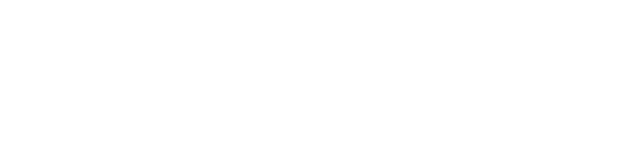
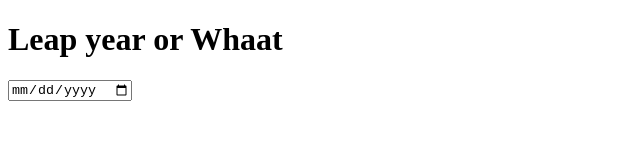
Before and after one commit to BijendraRaut/Leap-year-check, a plain HTML site: page index.html in a window 1280 px wide. Shown: the whole page, without its empty margins (0-640 px from the left). Drawn offline with Linux system fonts and the light colour scheme.

```diff
--- a/index.html
+++ b/index.html
@@ -6,5 +6,8 @@
     <meta name="viewport" content="width=device-width, initial-scale=1.0" />
     <title>Leap Year Check</title>
   </head>
-  <body></body>
+  <body>
+    <h1>Leap year or Whaat</h1>
+    <input type="date" />
+  </body>
 </html>
```
